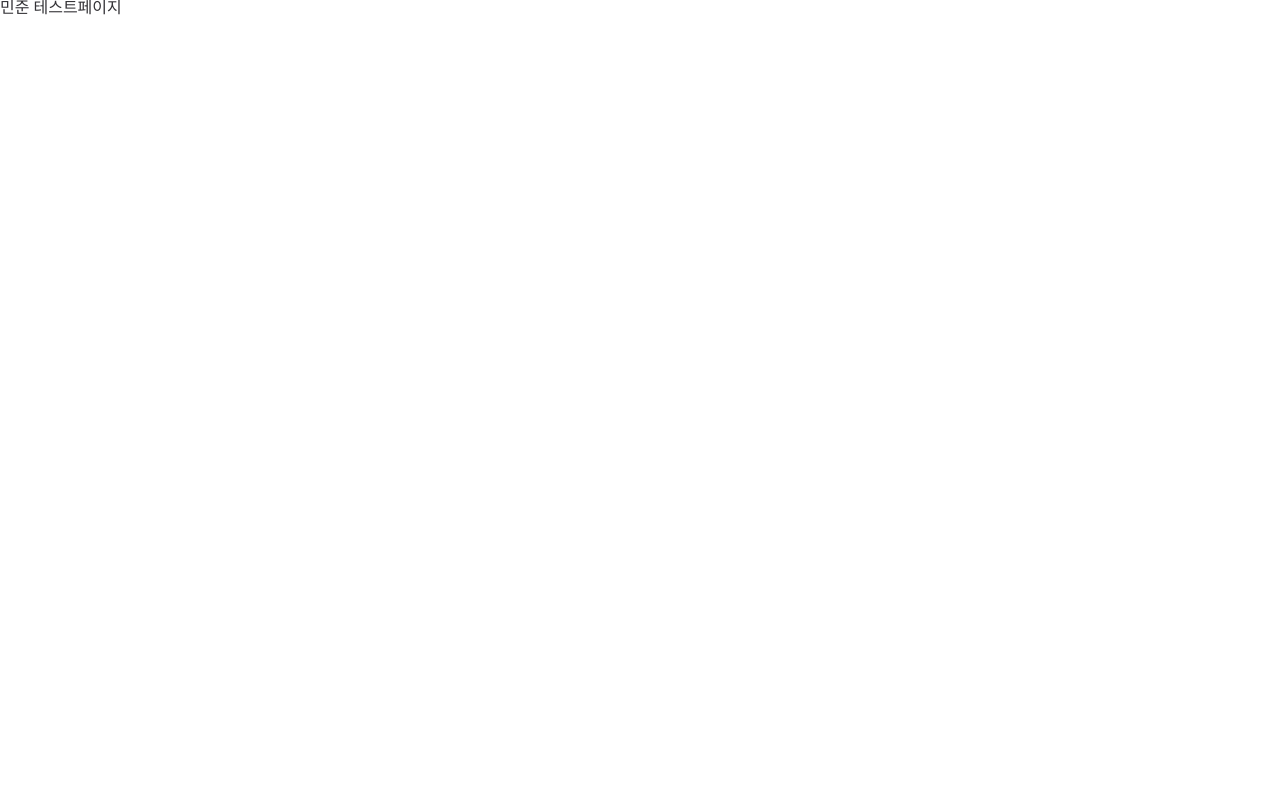
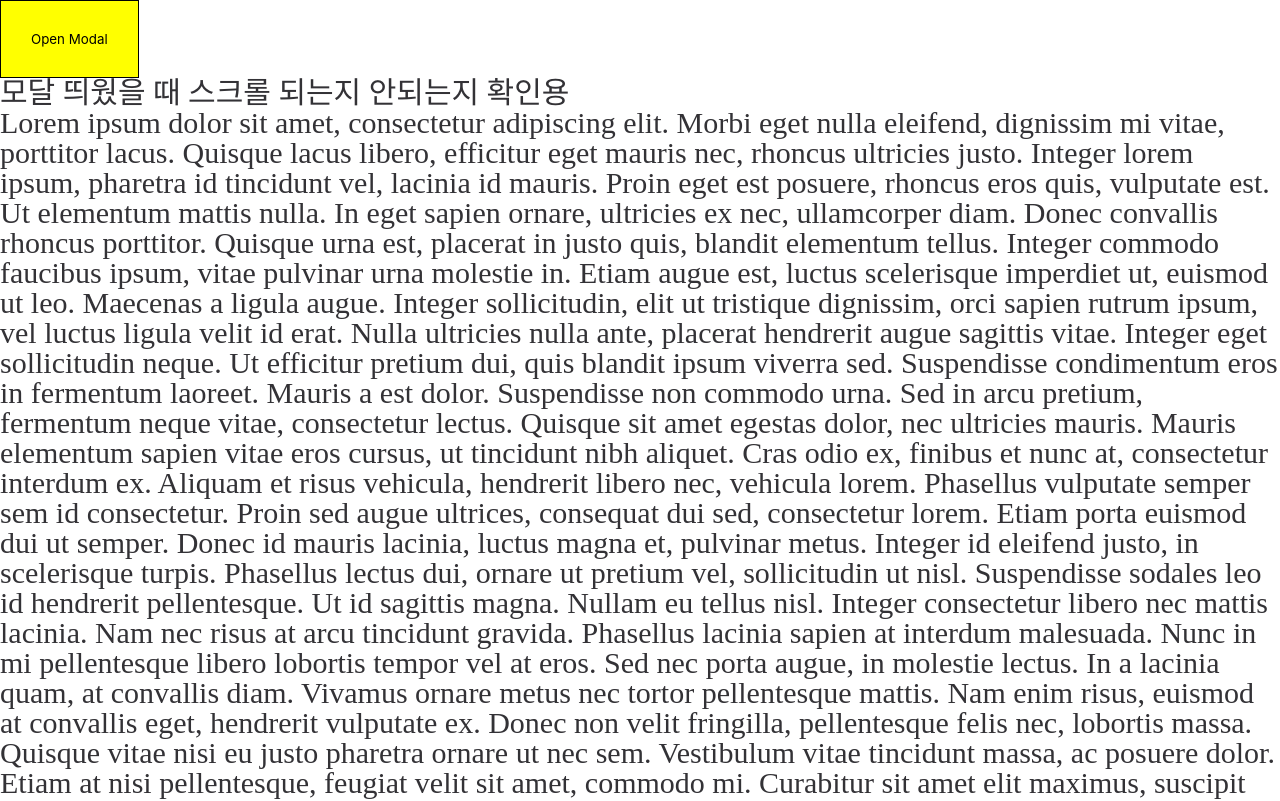
Before and after one commit to sprint-part3-team11/taskify, a Next.js app: page /mj in a window 1280 px wide. Shown: the top 801 px of the page. Built offline with nearby package versions, Linux system fonts and the light colour scheme.

Commit message:
test: 임시 페이지에서 Modal 작동하는지 확인

```diff
--- a/src/pages/mj.tsx
+++ b/src/pages/mj.tsx
@@ -1,5 +1,108 @@
+import React, { useState } from 'react';
+import styled from 'styled-components';
+import BackDropModal from '@/components/common/Modal/BackDropModal';
+
+const S = {
+  Button: styled.button`
+    border: 1px solid black;
+    background-color: yellow;
+    padding: 30px;
+  `,
+};
+
 function mj() {
-  return <div>민준 테스트페이지</div>;
+  const [isModalOpen, setModalOpen] = useState(false);
+
+  const openModal = () => setModalOpen(true);
+  const closeModal = () => setModalOpen(false);
+
+  return (
+    <div>
+      <S.Button onClick={openModal}>Open Modal</S.Button>
+      <p style={{ fontSize: 30 }}>
+        모달 띄웠을 때 스크롤 되는지 안되는지 확인용 <br />
+        Lorem ipsum dolor sit amet, consectetur adipiscing elit. Morbi eget
+        nulla eleifend, dignissim mi vitae, porttitor lacus. Quisque lacus
+        libero, efficitur eget mauris nec, rhoncus ultricies justo. Integer
+        lorem ipsum, pharetra id tincidunt vel, lacinia id mauris. Proin eget
+        est posuere, rhoncus eros quis, vulputate est. Ut elementum mattis
+        nulla. In eget sapien ornare, ultricies ex nec, ullamcorper diam. Donec
+        convallis rhoncus porttitor. Quisque urna est, placerat in justo quis,
+        blandit elementum tellus. Integer commodo faucibus ipsum, vitae pulvinar
+        urna molestie in. Etiam augue est, luctus scelerisque imperdiet ut,
+        euismod ut leo. Maecenas a ligula augue. Integer sollicitudin, elit ut
+        tristique dignissim, orci sapien rutrum ipsum, vel luctus ligula velit
+        id erat. Nulla ultricies nulla ante, placerat hendrerit augue sagittis
+        vitae. Integer eget sollicitudin neque. Ut efficitur pretium dui, quis
+        blandit ipsum viverra sed. Suspendisse condimentum eros in fermentum
+        laoreet. Mauris a est dolor. Suspendisse non commodo urna. Sed in arcu
+        pretium, fermentum neque vitae, consectetur lectus. Quisque sit amet
+        egestas dolor, nec ultricies mauris. Mauris elementum sapien vitae eros
+        cursus, ut tincidunt nibh aliquet. Cras odio ex, finibus et nunc at,
+        consectetur interdum ex. Aliquam et risus vehicula, hendrerit libero
+        nec, vehicula lorem. Phasellus vulputate semper sem id consectetur.
+        Proin sed augue ultrices, consequat dui sed, consectetur lorem. Etiam
+        porta euismod dui ut semper. Donec id mauris lacinia, luctus magna et,
+        pulvinar metus. Integer id eleifend justo, in scelerisque turpis.
+        Phasellus lectus dui, ornare ut pretium vel, sollicitudin ut nisl.
+        Suspendisse sodales leo id hendrerit pellentesque. Ut id sagittis magna.
+        Nullam eu tellus nisl. Integer consectetur libero nec mattis lacinia.
+        Nam nec risus at arcu tincidunt gravida. Phasellus lacinia sapien at
+        interdum malesuada. Nunc in mi pellentesque libero lobortis tempor vel
+        at eros. Sed nec porta augue, in molestie lectus. In a lacinia quam, at
+        convallis diam. Vivamus ornare metus nec tortor pellentesque mattis. Nam
+        enim risus, euismod at convallis eget, hendrerit vulputate ex. Donec non
+        velit fringilla, pellentesque felis nec, lobortis massa. Quisque vitae
+        nisi eu justo pharetra ornare ut nec sem. Vestibulum vitae tincidunt
+        massa, ac posuere dolor. Etiam at nisi pellentesque, feugiat velit sit
+        amet, commodo mi. Curabitur sit amet elit maximus, suscipit risus at,
+        viverra dolor. Duis ut semper dolor. Sed vitae eros ac risus placerat
+        accumsan non sed neque. Vestibulum ante ipsum primis in faucibus orci
+        luctus et ultrices posuere cubilia curae; Suspendisse potenti. Morbi sed
+        leo mattis, molestie nunc iaculis, finibus nisi. Pellentesque nec
+        consectetur ex. Duis fermentum luctus cursus. Praesent ultrices rutrum
+        vestibulum. Duis pulvinar in lectus quis commodo. Donec quis ornare
+        odio. Etiam posuere nunc eu quam congue viverra. Sed at cursus elit.
+        Vivamus hendrerit nisl non magna ultricies egestas.blandit ipsum viverra
+        sed. Suspendisse condimentum eros in fermentum laoreet. Mauris a est
+        dolor. Suspendisse non commodo urna. Sed in arcu pretium, fermentum
+        neque vitae, consectetur lectus. Quisque sit amet egestas dolor, nec
+        ultricies mauris. Mauris elementum sapien vitae eros cursus, ut
+        tincidunt nibh aliquet. Cras odio ex, finibus et nunc at, consectetur
+        interdum ex. Aliquam et risus vehicula, hendrerit libero nec, vehicula
+        lorem. Phasellus vulputate semper sem id consectetur. Proin sed augue
+        ultrices, consequat dui sed, consectetur lorem. Etiam porta euismod dui
+        ut semper. Donec id mauris lacinia, luctus magna et, pulvinar metus.
+        Integer id eleifend justo, in scelerisque turpis. Phasellus lectus dui,
+        ornare ut pretium vel, sollicitudin ut nisl. Suspendisse sodales leo id
+        hendrerit pellentesque. Ut id sagittis magna. Nullam eu tellus nisl.
+        Integer consectetur libero nec mattis lacinia. Nam nec risus at arcu
+        tincidunt gravida. Phasellus lacinia sapien at interdum malesuada. Nunc
+        in mi pellentesque libero lobortis tempor vel at eros. Sed nec porta
+        augue, in molestie lectus. In a lacinia quam, at convallis diam. Vivamus
+        ornare metus nec tortor pellentesque mattis. Nam enim risus, euismod at
+        convallis eget, hendrerit vulputate ex. Donec non velit fringilla,
+        pellentesque felis nec, lobortis massa. Quisque vitae nisi eu justo
+        pharetra ornare ut nec sem. Vestibulum vitae tincidunt massa, ac posuere
+        dolor. Etiam at nisi pellentesque, feugiat velit sit amet, commodo mi.
+        Curabitur sit amet elit maximus, suscipit risus at, viverra dolor. Duis
+        ut semper dolor. Sed vitae eros ac risus placerat accumsan non sed
+        neque. Vestibulum ante ipsum primis in faucibus orci luctus et ultrices
+        posuere cubilia curae; Suspendisse potenti. Morbi sed leo mattis,
+        molestie nunc iaculis, finibus nisi. Pellentesque nec consectetur ex.
+        Duis fermentum luctus cursus. Praesent ultrices rutrum vestibulum. Duis
+        pulvinar in lectus quis commodo. Donec quis ornare odio. Etiam posuere
+        nunc eu quam congue viverra. Sed at cursus elit. Vivamus hendrerit nisl
+        non magna ultricies egestas.
+      </p>
+
+      <BackDropModal isOpen={isModalOpen} onClose={closeModal}>
+        <h1>내가 모달이다</h1>
+        <p>나도 모달이다~~~~~~</p>
+        <button onClick={closeModal}>모달 닫기</button>
+      </BackDropModal>
+    </div>
+  );
 }
 
 export default mj;
```
